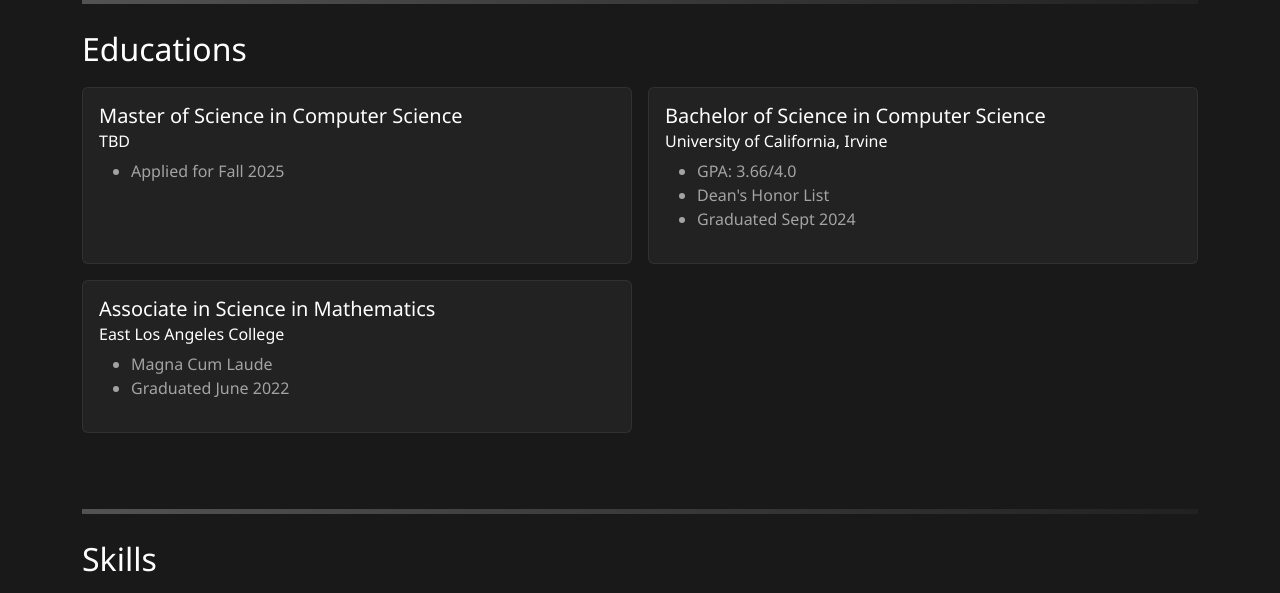
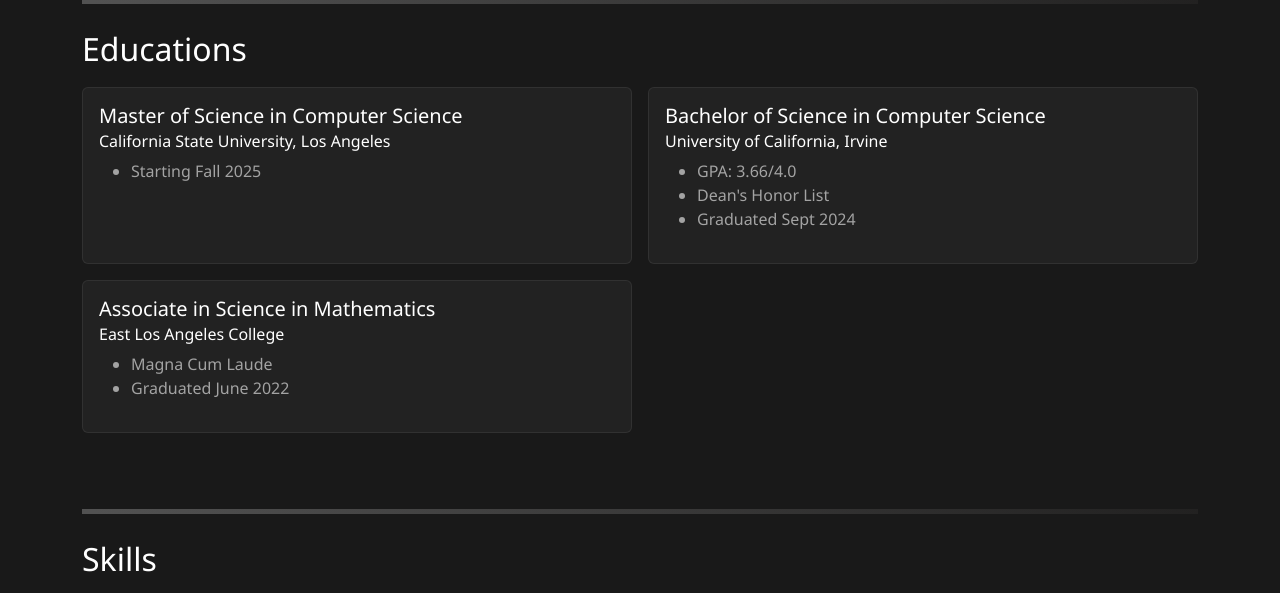
Before and after one commit to jason6842/portfolio-website, a plain HTML site: page index.html in a window 1280 px wide. Shown: the part 2520-3113 px from the top of the page. Drawn offline with nearby package versions, Linux system fonts and the light colour scheme.

Commit message:
Updated grad school status

```diff
--- a/index.html
+++ b/index.html
@@ -204,9 +204,9 @@
                         <div class="card h-100">
                             <div class="card-body">
                                 <h5 class="card-title">Master of Science in Computer Science</h5>
-                                <h6 class="card-subtitle mb-2 ">TBD</h6>
+                                <h6 class="card-subtitle mb-2 ">California State University, Los Angeles</h6>
                                 <ul>
-                                    <li>Applied for Fall 2025</li>
+                                    <li>Starting Fall 2025</li>
                                 </ul>
                             </div>
                         </div>
```
